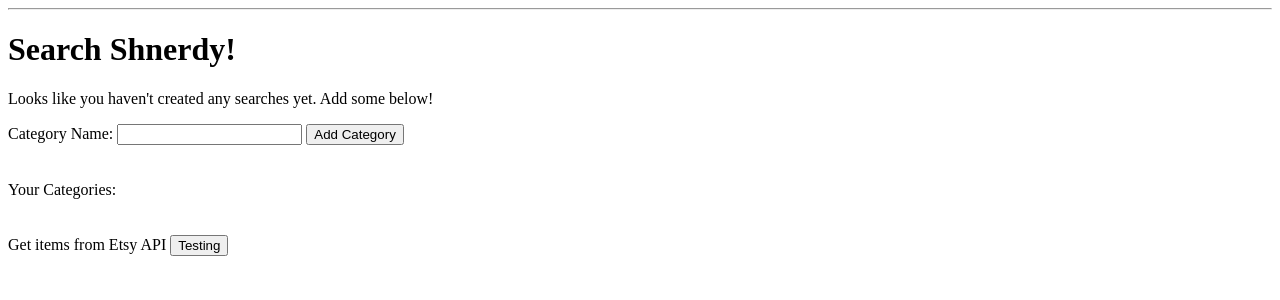
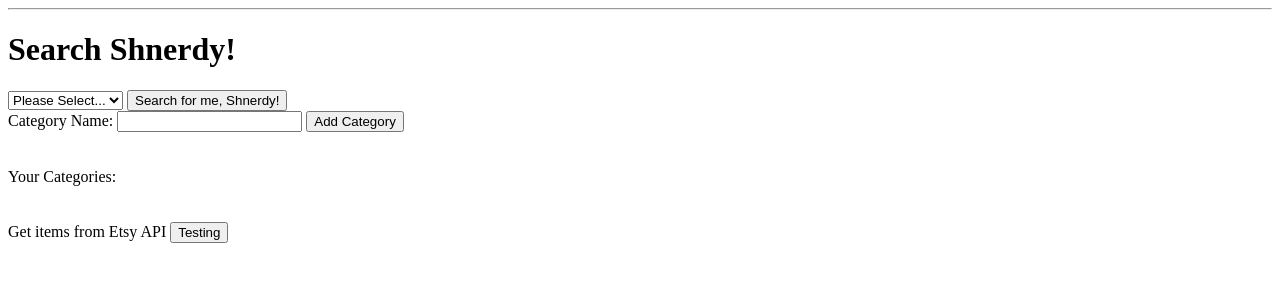
Before and after one commit to elphabecca/shnerdy, a Flask app: page /1 in a window 1280 px wide. Shown: the top 300 px of the page. Run offline with Flask 2, Linux system fonts and the light colour scheme; data that the repository does not hold is empty.

Commit message:
Dynamically changing dropdown when user adds new category and when user clicks search shnerdy for me button it displays a list of the terms they will be searching

```diff
--- a/server.py
+++ b/server.py
@@ -195,6 +195,21 @@ def show_user_terms(user_id):
                             terms=terms)
 
 
+@app.route('/update_dropdown', methods=['POST'])
+def update_dropdown():
+    """Given the user id, returns a list of categories for that user."""
+
+    user_id = request.form.get('user_id')
+    categories = Term.query.filter(Term.user_id == user_id, Term.parent_id == None).all()
+    cat_list = []
+    for category in categories:
+        cat_list.append(category.term)
+
+    results_dict = {'cat_list' : cat_list}
+
+    return jsonify(results_dict)
+
+
 @app.route('/add_category', methods=['POST'])
 def add_category():
     """Add category to the db."""
@@ -237,9 +252,29 @@ def add_term():
                     "term_name" : term,
                     "parent_id" : parent_id}
 
-    print "All Good Thru def ADD TERM"
+    return jsonify(results_dict)
 
-    return jsonify(results_dict)
+@app.route('/listy', methods=['POST'])
+def show_me_list():
+    """Given the user ID and the Category name, generate a list of terms to search Etsy for."""
+
+    category = str(request.form.get('categories'))
+    user_id = int(request.form.get('user_id'))
+    list_o_terms = [category]
+
+    print "Muggle", category, user_id, list_o_terms
+
+    parent_id = Term.query.filter(Term.term == category).first()
+    parent_id = parent_id.id
+    terms = Term.query.filter(Term.user_id == user_id, Term.parent_id == parent_id).all()
+
+    for term in terms:
+        list_o_terms.append(str(term.term))
+
+    print list_o_terms
+
+    return render_template('user_list_terms.html', list_o_terms=list_o_terms)
+
 
 @app.route('/logout')
 def logout_user():
--- a/templates/user_list_terms.html
+++ b/templates/user_list_terms.html
@@ -3,5 +3,8 @@
 {% block content %}
 
 <p>THIS IS THE USER_LIST_PAGE</p>
+{% for term in list_o_terms %}
+<li>{{ term }}</li>
+{% endfor %}
 
 {% endblock %}
--- a/templates/user_page.html
+++ b/templates/user_page.html
@@ -4,9 +4,44 @@
 
 <h1>Search Shnerdy!</h1>
 
-{% if categories == [] %}
+<!-- {% if categories == [] %}
 <p>Looks like you haven't created any searches yet. Add some below!</p>
-{% endif %}
+{% endif %} -->
+
+<form action="/listy" method="POST">
+    <select id="category_dropdown" name="categories">
+        <option name="cat_drop_opt" value="cat_name">Please Select...</option>
+    </select>
+        <input type="hidden" id="user_id_drop" name="user_id" value="{{ user.id }}">
+        <input type="submit" name="search_shirts" value="Search for me, Shnerdy!">
+</form>
+
+<script type="text/javascript">
+
+    function updateDropdown(results) {
+        $('#category_dropdown').empty();
+        var insertHtml = "";
+        var cat_list = results.cat_list;
+        for (i = 0; i < cat_list.length; i++) {
+            var list_item = "'" + cat_list[i] + "'";
+            insertHtml += '<option name="cat_drop_opt" value=' + list_item + '>' + cat_list[i] + '</option>'
+        };
+        $('#category_dropdown').append(insertHtml);
+    }
+
+    function updateDropdownRequest(evt) {
+        var userId = {'user_id' : $('#user_id_drop').val()};
+
+        $.post("/update_dropdown",
+            userId,
+            updateDropdown);
+
+        console.dir(evt)
+    }
+
+    $('#category_dropdown').on('click', updateDropdownRequest);
+
+</script>
 
 <form action='/add_category' id="cat_add_form" method="POST">
     Category Name: <input type="text" id="new_category_box" name="category">
@@ -37,7 +72,7 @@
 
 <script type="text/javascript">
 
-    // LOGIC FOR CATEGORIES
+    // *************** LOGIC FOR CATEGORIES ***************
     function makeCategoryInputElement(categoryName, userId, categoryId){
         // make a string of HTML
         var html = '<form class="term_add_form" method="POST"><label class="category_name">' + categoryName + '</label><br><input type="text" class="new_term_box" name="new_term_box"><input type="hidden" class="user_id_term" name="user_id" value=' + userId + '><input type="hidden" class="parent_id" name="parent_id" value=' + categoryId + '><button class="term_button" id="' + categoryId + '">Add Search Term</button></form><div id="cat_term' + categoryId + '"></div>';
@@ -74,7 +109,7 @@
 
     $('#cat_add_form').on('submit', submitCategory);
 
-    // LOGIC FOR TERMS
+    // *************** LOGIC FOR TERMS ***************
     function makeTermInputElement(termName){
         // make a string of HTML
         var html = '<li>' + termName + '</li>';
@@ -109,8 +144,6 @@
             "parent_id" : catInfo.val()
         };
 
-        console.log(formInputs);
-
         $.post("/add_term",
             formInputs,
             showConfirmationTerm);
```
